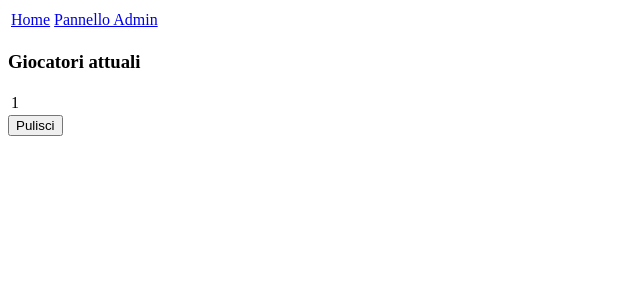
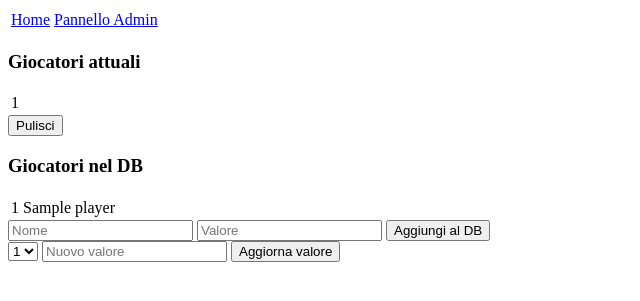
Before and after one commit to winnipeg156/calcetto-web, a Flask app: template templates/admin.html in a window 1280 px wide. Shown: the top 301 px of the page, without its empty margins (0-640 px from the left). Run offline with Flask 3, Linux system fonts and the light colour scheme; the template is opened without the code that fills it: most values are stand-ins (such as "Sample title", 1, 10 or a date in 2020).

Commit message:
Add add_new_player and edit_value functions.

```diff
--- a/app.py
+++ b/app.py
@@ -42,5 +42,28 @@ def admin():
     cur = con.cursor()
     res = cur.execute("SELECT name FROM players")
     current_players = cur.execute("SELECT name FROM current_players").fetchall()
+    players = cur.execute("SELECT name, value FROM players").fetchall()
     con.close()
-    return render_template("admin.html", current_players=current_players)
+    return render_template("admin.html", current_players=current_players, players= players)
+
+@app.route("/add_new_player", methods = ["POST"])
+def add_new_player():
+    new_player = request.form.get("new_player")
+    value = float(request.form.get("value"))
+    con = sqlite3.connect("players.db")
+    cur = con.cursor()
+    cur.execute("INSERT INTO players (name, value) VALUES (?, ?)", (new_player, value))
+    con.commit()
+    con.close()
+    return redirect("/admin")
+
+@app.route("/edit_value", methods = ["POST"])
+def edit_value():
+    player = request.form.get("player")
+    new_value = float(request.form.get("new_value"))
+    con = sqlite3.connect("players.db")
+    cur = con.cursor()
+    cur.execute("UPDATE players SET value = ? WHERE name = ?", (new_value, player))
+    con.commit()
+    con.close()
+    return redirect("/admin")
--- a/templates/admin.html
+++ b/templates/admin.html
@@ -13,7 +13,30 @@
       </tr>
     {% endfor %}
   </table>
-  <form action = "/clean_up" method="post">
+  <form action="/clean_up" method="post">
     <button type="submit">Pulisci</button>
   </form>
+  <h3>Giocatori nel DB</h3>
+  <table>
+    {% for player in players %}
+      <tr>
+        <td>{{ player[0] }}</td>
+        <td>{{ player[1] }}</td>
+      </tr>
+    {% endfor %}
+  </table>
+  <form action="add_new_player" method="post">
+    <input name="new_player" placeholder="Nome" type="text">
+    <input name="value" placeholder="Valore" type="text">
+    <button type="submit">Aggiungi al DB</button>
+  </form>
+  <form action ="/edit_value" method="post">
+    <select name="player">
+      {% for player in players %}
+        <option value="{{ player[0] }}">{{ player[0] }}</option>
+      {% endfor %}
+    </select>
+    <input name="new_value" placeholder="Nuovo valore" type="text">
+    <button type="submit">Aggiorna valore</button>
+  </form>
 {% endblock %}
```
Also changed, not shown: players.db.
